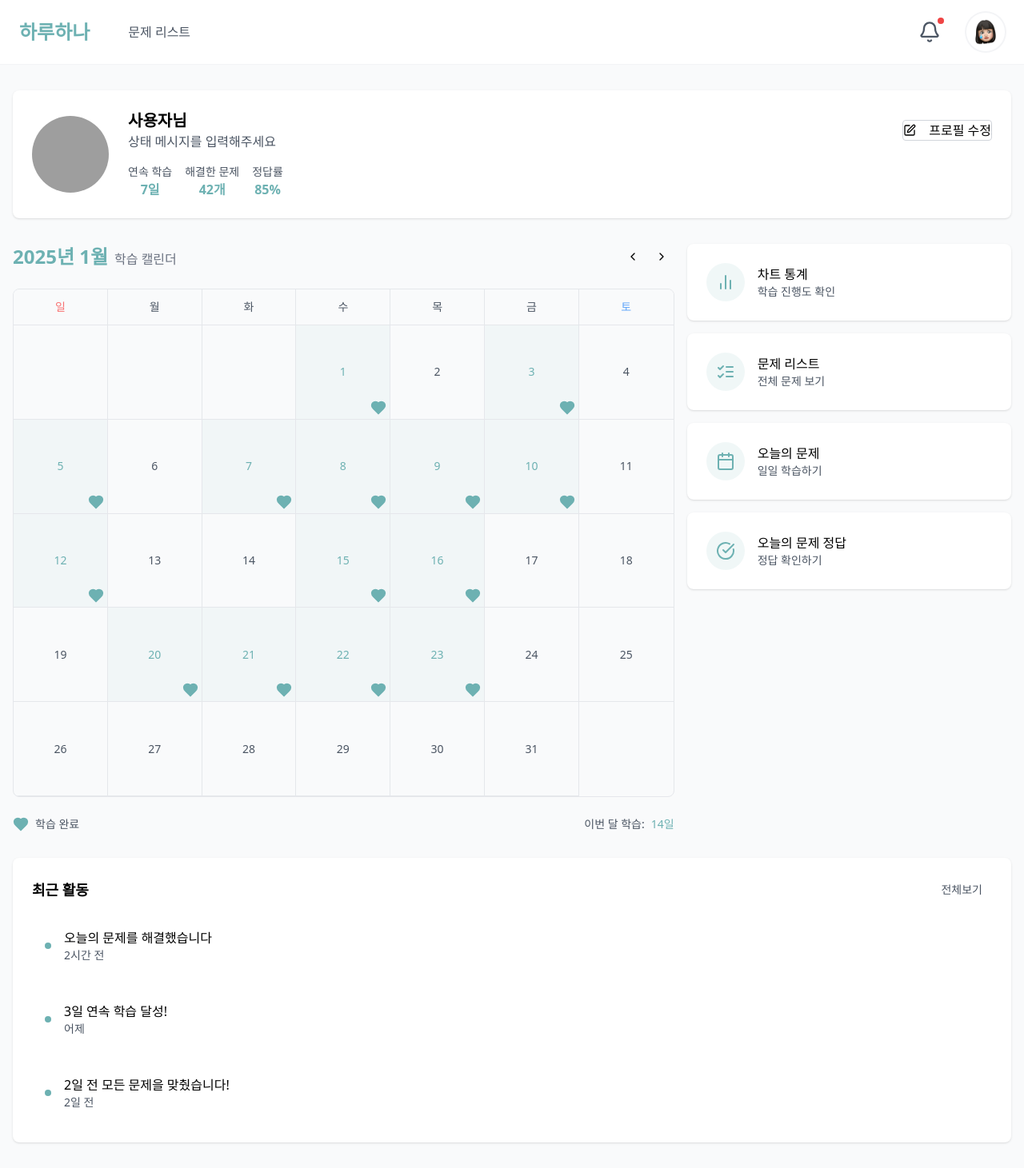
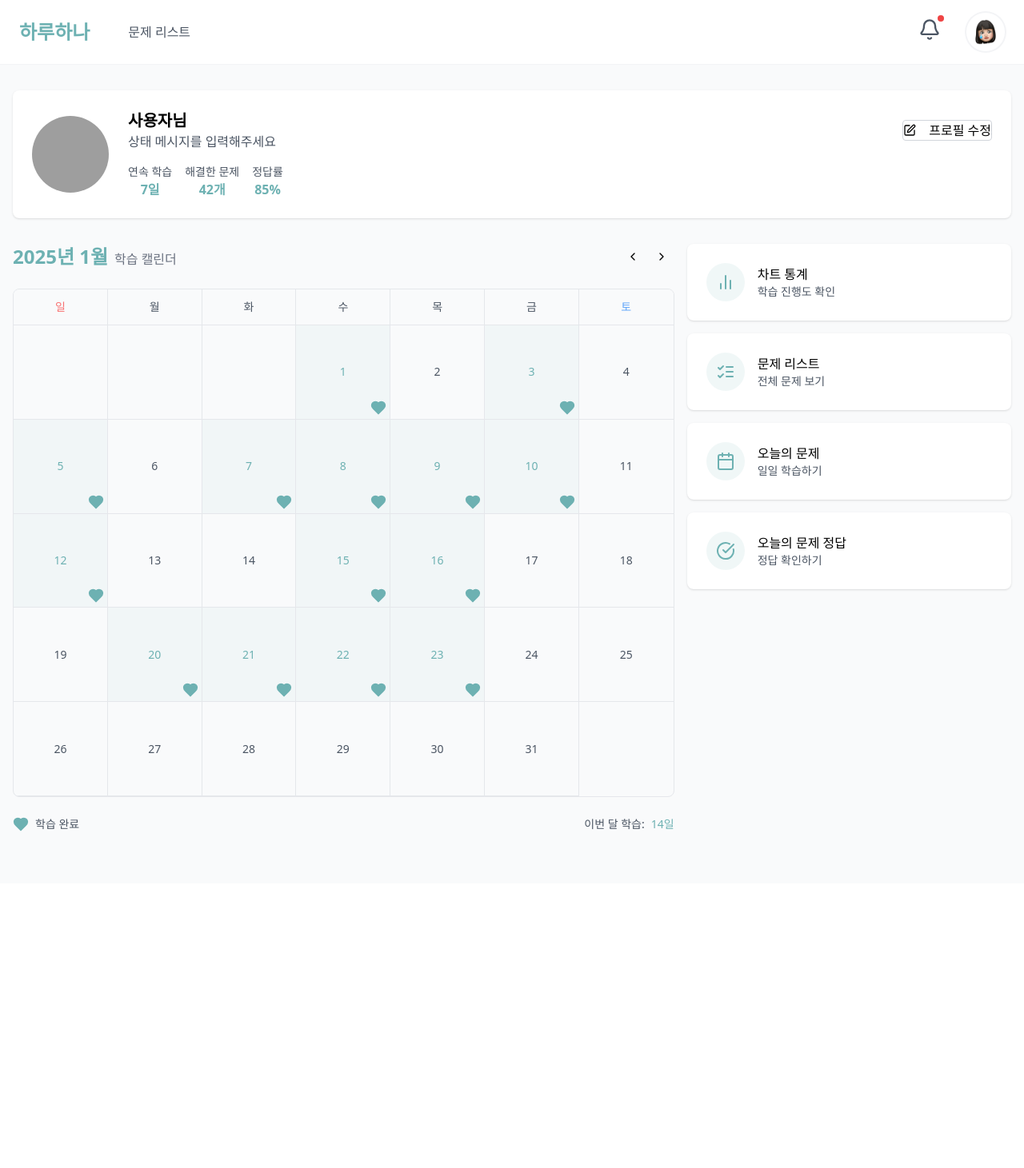
Before and after one commit to woorifisa-service-dev-4th/frontend-4th-haruhana, a Next.js app: page /mypage in a window 1280 px wide. Shown: the whole page at 80% size. After the commit the page ends 1105 px from the top, so only its background shows below. Built offline with nearby package versions, Linux system fonts and the light colour scheme; grey boxes are pictures that could not be loaded.

Commit message:
💄 알림 버튼 클릭 시 알림을 볼 수 있도록 수정 (마이 페이지 최근 알림 공간 제거)

```diff
--- a/app/(protected)/mypage/page.jsx
+++ b/app/(protected)/mypage/page.jsx
@@ -1,7 +1,6 @@
 import ProfileSection from "@/components/mypage/profileSection";
 import StudyCalendar from "@/components/mypage/study-calendar";
 import QuickStats from "@/components/mypage/quock-stats";
-import RecentActivity from "@/components/mypage/recent-activity";
 
 export default function MyPage() {
   return (
@@ -13,7 +12,6 @@ export default function MyPage() {
         </div>
         <QuickStats />
       </div>
-      <RecentActivity />
     </main>
   );
 }
--- a/components/common/header.js
+++ b/components/common/header.js
@@ -1,9 +1,9 @@
 "use client";
 
-import { Bell } from "lucide-react";
 import Link from "next/link";
 import Image from "next/image";
 import { usePathname } from "next/navigation";
+import NotificationsDropdown from "./notifications-menu";
 
 export default function Header() {
   const pathname = usePathname();
@@ -36,10 +36,7 @@ export default function Header() {
 
           {/* 우측 아이콘 및 프로필 */}
           <div className="flex items-center gap-8">
-            <div className="relative">
-              <Bell className="w-7 h-7 text-gray-600 cursor-pointer hover:text-[#6DB1B2] transition-colors" />
-              <span className="absolute -top-1 -right-1 w-2 h-2 bg-red-500 rounded-full"></span>
-            </div>
+            <NotificationsDropdown />
             <Link href="/mypage" className="group">
               <div className="w-12 h-12 rounded-full overflow-hidden ring-2 ring-gray-100 transition-all group-hover:ring-[#6DB1B2]">
                 <Image
--- /dev/null
+++ b/components/common/notifications-menu.js
@@ -0,0 +1,86 @@
+"use client";
+
+import { useState, useRef, useEffect } from "react";
+import { Bell } from "lucide-react";
+
+const NotificationsDropdown = () => {
+  const [isOpen, setIsOpen] = useState(false);
+  const dropdownRef = useRef(null);
+
+  const activities = [
+    { action: "오늘의 문제를 해결했습니다", time: "2시간 전" },
+    { action: "3일 연속 학습 달성!", time: "어제" },
+    { action: "2일 전 모든 문제을 맞췄습니다!", time: "2일 전" },
+  ];
+
+  useEffect(() => {
+    const handleClickOutside = (event) => {
+      if (dropdownRef.current && !dropdownRef.current.contains(event.target)) {
+        setIsOpen(false);
+      }
+    };
+
+    document.addEventListener("mousedown", handleClickOutside);
+    return () => document.removeEventListener("mousedown", handleClickOutside);
+  }, []);
+
+  return (
+    <div className="relative" ref={dropdownRef}>
+      <button
+        onClick={() => setIsOpen(!isOpen)}
+        className="relative hover:opacity-80 transition-opacity"
+      >
+        <Bell className="w-7 h-7 text-gray-600 hover:text-[#6DB1B2] transition-colors" />
+        <span className="absolute -top-1 -right-1 w-2 h-2 bg-red-500 rounded-full"></span>
+      </button>
+
+      {isOpen && (
+        <>
+          {/* 배경 오버레이 - 클릭 이벤트 추가 */}
+          <div
+            className="fixed inset-0 bg-black/20 z-40"
+            onClick={() => setIsOpen(false)}
+          />
+
+          <div className="absolute right-1/2 translate-x-1/2 mt-4 w-80 bg-white rounded-lg shadow-md border border-gray-200/75 z-50">
+            {/* 말풍선 화살표 */}
+            <div className="absolute -top-2 left-1/2 -translate-x-1/2">
+              <div className="w-4 h-4 bg-white border-t border-l border-gray-200/75 transform rotate-45 shadow-[-2px_-2px_3px_-1px_rgba(0,0,0,0.05)]"></div>
+            </div>
+
+            {/* 내용을 감싸는 컨테이너에 overflow hidden 추가 */}
+            <div className="relative bg-white rounded-lg overflow-hidden">
+              <div className="p-4">
+                <div className="flex items-center justify-between mb-4">
+                  <h3 className="text-lg font-bold">최근 활동</h3>
+                  <button
+                    className="text-sm text-gray-600 hover:text-[#6DB1B2]"
+                    onClick={() => console.log("전체보기 클릭")}
+                  >
+                    전체보기
+                  </button>
+                </div>
+                <div className="space-y-4">
+                  {activities.map((item, index) => (
+                    <div
+                      key={index}
+                      className="flex items-center gap-4 p-4 rounded-lg hover:bg-gray-50 cursor-pointer"
+                    >
+                      <div className="w-2 h-2 rounded-full bg-[#6DB1B2]" />
+                      <div className="flex-1">
+                        <p className="font-medium">{item.action}</p>
+                        <p className="text-sm text-gray-600">{item.time}</p>
+                      </div>
+                    </div>
+                  ))}
+                </div>
+              </div>
+            </div>
+          </div>
+        </>
+      )}
+    </div>
+  );
+};
+
+export default NotificationsDropdown;
--- a/components/mypage/recent-activity.jsx
+++ /dev/null
@@ -1,40 +0,0 @@
-import React from "react";
-import { Card, CardContent } from "@/components/common/card";
-import { Button } from "../common/button";
-
-const RecentActivity = () => {
-  const activities = [
-    { action: "오늘의 문제를 해결했습니다", time: "2시간 전" },
-    { action: "3일 연속 학습 달성!", time: "어제" },
-    { action: "2일 전 모든 문제을 맞췄습니다!", time: "2일 전" },
-  ];
-
-  return (
-    <Card>
-      <CardContent className="p-6">
-        <div className="flex items-center justify-between mb-4">
-          <h3 className="text-lg font-bold">최근 활동</h3>
-          <Button variant="ghost" size="sm" className="text-gray-600">
-            전체보기
-          </Button>
-        </div>
-        <div className="space-y-4">
-          {activities.map((item, index) => (
-            <div
-              key={index}
-              className="flex items-center gap-4 p-4 rounded-lg hover:bg-gray-50"
-            >
-              <div className="w-2 h-2 rounded-full bg-[#6DB1B2]" />
-              <div className="flex-1">
-                <p className="font-medium">{item.action}</p>
-                <p className="text-sm text-gray-600">{item.time}</p>
-              </div>
-            </div>
-          ))}
-        </div>
-      </CardContent>
-    </Card>
-  );
-};
-
-export default RecentActivity;
```
